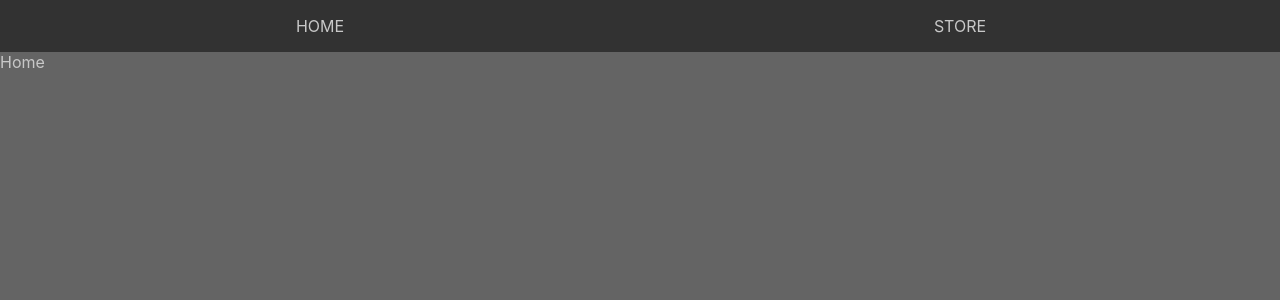
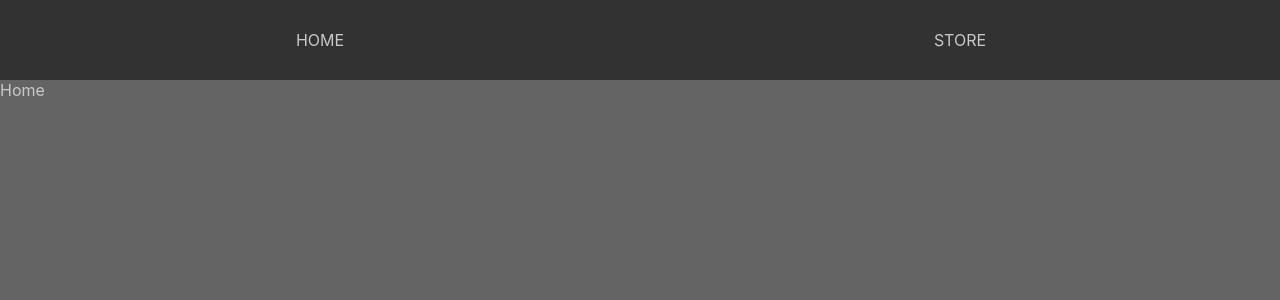
Before and after one commit to Akandra-Pawitra/shopping-cart, a React (Create React App) app: page / in a window 1280 px wide. Shown: the top 300 px of the page. Built offline with nearby package versions, Linux system fonts and the light colour scheme.

Commit message:
Add pages routing

```diff
--- a/src/App.css
+++ b/src/App.css
@@ -1,6 +1,14 @@
 #navbar {
-  display: grid;
-  grid-template-columns: 1fr 1fr;
+  display: flex;
+  background-color: rgb(50, 50, 50);
+  height: 10vh;
+}
+
+#navbar a {
   text-align: center;
-  background-color: rgb(50, 50, 50);
+  color: rgb(200, 200, 200);
+  text-decoration: none;
+  justify-content: center;
+  margin: auto;
+  width: 50%;
 }
--- a/src/components/navbar.js
+++ b/src/components/navbar.js
@@ -1,10 +1,15 @@
 import React from 'react'
+import { Link } from 'react-router-dom'
 
 function Navbar () {
   return (
     <div id='navbar'>
-      <p id='nav-home'>HOME</p>
-      <p id='nav-store'>STORE</p>
+      <a id='nav-home'>
+        <Link to={'/'}>HOME</Link>
+      </a>
+      <a id='nav-store'>
+        <Link to={'/store'}>STORE</Link>
+      </a>
     </div>
   )
 }
```
